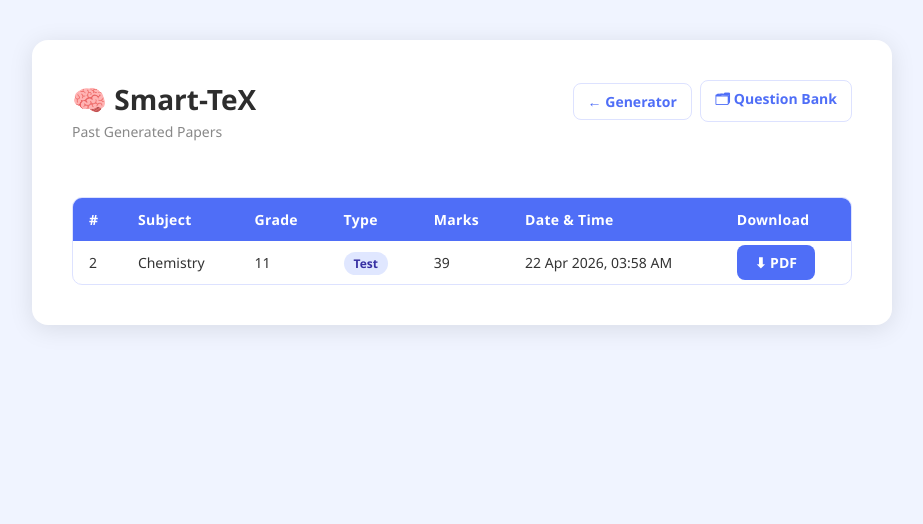
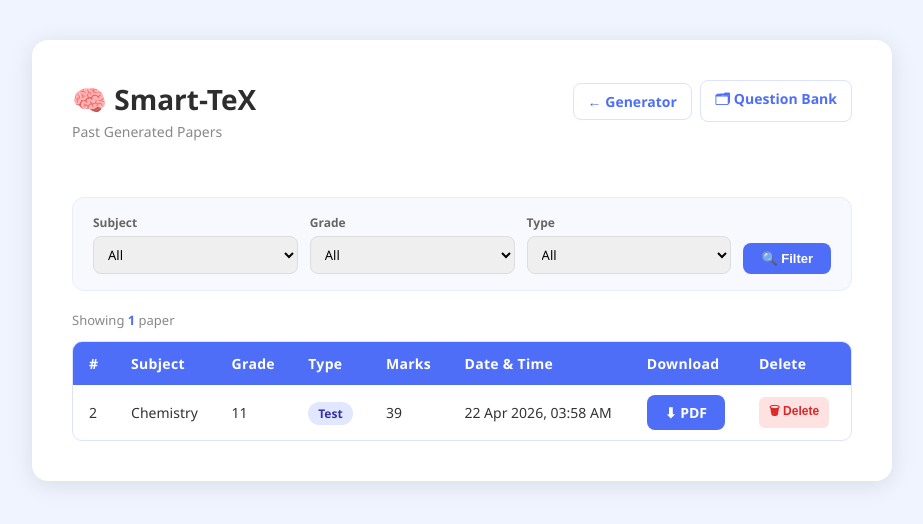
Before and after one commit to Twishha-Soni/Smart-Tex-VibeCodingProject, a Flask app: page /papers in a window 1280 px wide. Shown: the top 524 px of the page, without its empty margins (178-1101 px from the left). Run offline with Flask 3, Linux system fonts and the light colour scheme.

Commit message:
Sprint-7: Enhancement to UI and database query, also handled exception well to prevent crashing, also included filter option in past_papers page.

```diff
--- a/app.py
+++ b/app.py
@@ -26,6 +26,9 @@ client = genai.Client(api_key=os.getenv("GEMINI_API_KEY"))
 # Allowed image extensions for Sprint 4 Task 8
 ALLOWED_IMAGE_EXTENSIONS = {".png", ".jpg", ".jpeg", ".gif", ".bmp", ".webp"}
 
+# ── Sprint 7 Task 8: Allowed PDF MIME types ──
+ALLOWED_PDF_MIME_TYPES = {"application/pdf", "application/x-pdf"}
+
 
 # ── Sprint 5 Task 2: Paper model — maps to the papers table in SQLite ──
 class Paper(db.Model):
@@ -40,8 +43,17 @@ class Paper(db.Model):
     latex_code     = db.Column(db.Text, nullable=False)
     sections       = db.Column(db.Text, nullable=True)   # stored as JSON string
 
+    # ── Sprint 7 Task 3: Indexes on frequently filtered columns ──
+    __table_args__ = (
+        db.Index("ix_papers_subject",   "subject"),
+        db.Index("ix_papers_grade",     "grade"),
+        db.Index("ix_papers_test_type", "test_type"),
+    )
+
     # ── Sprint 6 Task 1: Relationship — one paper has many questions ──
-    questions = db.relationship("Question", backref="paper", lazy=True)
+    # cascade="all, delete-orphan" ensures linked questions are deleted when paper is deleted
+    questions = db.relationship("Question", backref="paper", lazy=True,
+                                cascade="all, delete-orphan")
 
     def __repr__(self):
         return f"<Paper id={self.id} subject='{self.subject}' grade='{self.grade}'>"
@@ -60,6 +72,13 @@ class Question(db.Model):
     content       = db.Column(db.Text, nullable=False)
     paper_id      = db.Column(db.Integer, db.ForeignKey("papers.id"), nullable=True)
 
+    # ── Sprint 7 Task 3: Indexes on frequently filtered columns ──
+    __table_args__ = (
+        db.Index("ix_questions_subject",    "subject"),
+        db.Index("ix_questions_grade",      "grade"),
+        db.Index("ix_questions_difficulty", "difficulty"),
+    )
+
     def __repr__(self):
         return f"<Question id={self.id} subject='{self.subject}' type='{self.question_type}'>"
 
@@ -76,30 +95,73 @@ def index():
 
 @app.route("/generate", methods=["POST"])
 def generate():
-    subject   = request.form.get("subject")
-    grade     = request.form.get("grade")
-    test_type = request.form.get("test_type")
-    marks     = request.form.get("marks")
-    school    = request.form.get("school")
+    subject   = request.form.get("subject", "").strip()
+    grade     = request.form.get("grade", "").strip()
+    test_type = request.form.get("test_type", "").strip()
+    marks     = request.form.get("marks", "").strip()
+    school    = request.form.get("school", "").strip()
 
     section_names        = request.form.getlist("section_name[]")
     section_difficulties = request.form.getlist("section_difficulty[]")
-    sections_with_difficulty = list(zip(section_names, section_difficulties))
+
+    # ── Sprint 7 Task 6: Flask-side form validation ──
+    validation_error = None
+
+    if not subject:
+        validation_error = "Subject is required."
+    elif not school:
+        validation_error = "School Name is required."
+    elif not marks:
+        validation_error = "Total Marks is required."
+    else:
+        try:
+            marks_int = int(marks)
+            if marks_int <= 0:
+                validation_error = "Total Marks must be a positive number."
+        except ValueError:
+            validation_error = "Total Marks must be a valid number."
+
+    # Filter out any section rows where the name is blank
+    valid_sections = [
+        (name.strip(), diff)
+        for name, diff in zip(section_names, section_difficulties)
+        if name.strip()
+    ]
+
+    if not validation_error and not valid_sections:
+        validation_error = "At least one section must be added."
+
+    if validation_error:
+        print(f"[generate] Validation failed: {validation_error}")
+        return render_template("index.html", validation_error=validation_error)
+
+    sections_with_difficulty = valid_sections
 
     custom_instructions = request.form.get("custom_instructions", "")
 
+    # ── Sprint 7 Task 8: PDF upload validation — extension + MIME type ──
     chapter_context = ""
     chapter_name    = ""
     pdf_warning     = ""
     uploaded_file   = request.files.get("chapter_pdf")
 
     if uploaded_file and uploaded_file.filename != "":
-        chapter_context, pdf_warning = extract_pdf_text(uploaded_file)
-        chapter_name = os.path.splitext(uploaded_file.filename)[0]
-        if chapter_context:
-            print(f"[app] PDF uploaded: '{uploaded_file.filename}' — extracted {len(chapter_context)} chars")
+        ext      = os.path.splitext(uploaded_file.filename)[1].lower()
+        mimetype = uploaded_file.mimetype or ""
+
+        if ext != ".pdf" or mimetype not in ALLOWED_PDF_MIME_TYPES:
+            pdf_warning = (
+                f"Invalid file '{uploaded_file.filename}' — only PDF files are accepted. "
+                f"The file was ignored and questions will be generated based on subject and grade."
+            )
+            print(f"[app] PDF rejected — ext='{ext}' mimetype='{mimetype}'")
         else:
-            print(f"[app] PDF uploaded but 0 chars extracted. Warning: {pdf_warning}")
+            chapter_context, pdf_warning = extract_pdf_text(uploaded_file)
+            chapter_name = os.path.splitext(uploaded_file.filename)[0]
+            if chapter_context:
+                print(f"[app] PDF uploaded: '{uploaded_file.filename}' — extracted {len(chapter_context)} chars")
+            else:
+                print(f"[app] PDF uploaded but 0 chars extracted. Warning: {pdf_warning}")
     else:
         print("[app] No PDF uploaded — using subject-based generation")
 
@@ -134,17 +196,33 @@ def generate():
         image_path
     )
 
-    response = client.models.generate_content(
-        model="gemini-3.1-flash-lite-preview",
-        contents=prompt
-    )
+    # ── Sprint 7 Task 7: Wrap Gemini API call in try/except ──
+    try:
+        response = client.models.generate_content(
+            model="gemini-3.1-flash-lite-preview",
+            contents=prompt
+        )
+        gemini_output = response.text
+        print(f"[generate] Gemini response received — {len(gemini_output)} chars")
+    except Exception as e:
+        print(f"[generate] Gemini API call failed: {e}")
+        return render_template(
+            "index.html",
+            api_error="Paper generation failed. Please check your connection and try again."
+        )
 
-    parsed = parse_gemini_response(response.text)
+    parsed = parse_gemini_response(gemini_output)
 
     session["latex_code"] = parsed["latex_code"]
     session["sections"]   = parsed["sections"]
 
+    # ── Sprint 7 Task 9: Paper save and question save are separate try/except blocks ──
+    # This ensures a question save failure never rolls back the already-committed paper.
+    paper_id_for_questions = None
+
     if parsed["latex_code"]:
+
+        # ── Commit 1: Save the paper record ──
         try:
             paper = Paper(
                 subject        = subject,
@@ -157,34 +235,40 @@ def generate():
             )
             db.session.add(paper)
             db.session.commit()
+            paper_id_for_questions = paper.id
             print(f"[app] Paper saved to DB — id={paper.id} subject='{subject}' grade='{grade}'")
-
-            extracted = parse_questions(
-                parsed, subject, grade, sections_with_difficulty, chapter_name
-            )
-
-            if extracted:
-                question_rows = [
-                    Question(
-                        subject       = q["subject"],
-                        grade         = q["grade"],
-                        chapter_name  = q["chapter_name"],
-                        difficulty    = q["difficulty"],
-                        question_type = q["question_type"],
-                        content       = q["content"],
-                        paper_id      = paper.id
-                    )
-                    for q in extracted
-                ]
-                db.session.bulk_save_objects(question_rows)
-                db.session.commit()
-                print(f"[app] {len(question_rows)} question(s) saved to DB for paper id={paper.id}")
-            else:
-                print(f"[app] No questions extracted for paper id={paper.id}")
-
         except Exception as e:
             db.session.rollback()
-            print(f"[app] DB save failed: {e}")
+            print(f"[app] Paper DB save failed: {e}")
+
+        # ── Commit 2: Save extracted questions (only if paper was saved successfully) ──
+        if paper_id_for_questions:
+            try:
+                extracted = parse_questions(
+                    parsed, subject, grade, sections_with_difficulty, chapter_name
+                )
+
+                if extracted:
+                    question_rows = [
+                        Question(
+                            subject       = q["subject"],
+                            grade         = q["grade"],
+                            chapter_name  = q["chapter_name"],
+                            difficulty    = q["difficulty"],
+                            question_type = q["question_type"],
+                            content       = q["content"],
+                            paper_id      = paper_id_for_questions
+                        )
+                        for q in extracted
+                    ]
+                    db.session.bulk_save_objects(question_rows)
+                    db.session.commit()
+                    print(f"[app] {len(question_rows)} question(s) saved to DB for paper id={paper_id_for_questions}")
+                else:
+                    print(f"[app] No questions extracted for paper id={paper_id_for_questions}")
+            except Exception as e:
+                db.session.rollback()
+                print(f"[app] Questions DB save failed (paper id={paper_id_for_questions}): {e}")
     else:
         print("[app] Gemini returned empty LaTeX — paper not saved to DB")
 
@@ -222,12 +306,58 @@ def download():
     )
 
 
-# ── Sprint 5 Task 5: Past Papers route ──
+# ── Sprint 5 Task 5 + Sprint 7 Task 2: Past Papers route with filters ──
 @app.route("/papers")
 def papers():
-    all_papers = Paper.query.order_by(Paper.date_generated.desc()).all()
-    print(f"[papers] Fetched {len(all_papers)} papers from DB")
-    return render_template("past_papers.html", papers=all_papers)
+    f_subject   = request.args.get("subject",   "").strip()
+    f_grade     = request.args.get("grade",     "").strip()
+    f_test_type = request.args.get("test_type", "").strip()
+
+    query = Paper.query.order_by(Paper.date_generated.desc())
+
+    if f_subject:
+        query = query.filter(Paper.subject.ilike(f"%{f_subject}%"))
+    if f_grade:
+        query = query.filter(Paper.grade.ilike(f"%{f_grade}%"))
+    if f_test_type:
+        query = query.filter(Paper.test_type == f_test_type)
+
+    all_papers = query.all()
+    print(f"[papers] Fetched {len(all_papers)} papers (filters: subject='{f_subject}' "
+          f"grade='{f_grade}' type='{f_test_type}')")
+
+    all_subjects = sorted({p.subject for p in Paper.query.all() if p.subject})
+    all_grades   = sorted({p.grade   for p in Paper.query.all() if p.grade})
+
+    filters = {
+        "subject":   f_subject,
+        "grade":     f_grade,
+        "test_type": f_test_type,
+    }
+
+    return render_template(
+        "past_papers.html",
+        papers       = all_papers,
+        filters      = filters,
+        all_subjects = all_subjects,
+        all_grades   = all_grades,
+    )
+
+
+# ── Sprint 7 Task 4: Delete Paper — POST only, cascade deletes linked questions ──
+@app.route("/papers/delete/<int:paper_id>", methods=["POST"])
+def delete_paper(paper_id):
+    paper = Paper.query.get_or_404(paper_id)
+
+    try:
+        db.session.delete(paper)
+        db.session.commit()
+        print(f"[delete_paper] Deleted paper id={paper_id} and its linked questions")
+    except Exception as e:
+        db.session.rollback()
+        print(f"[delete_paper] DB delete failed: {e}")
+
+    return redirect(url_for("papers"))
 
 
 # ── Sprint 5 Task 7: Re-download route ──
--- a/templates/past_papers.html
+++ b/templates/past_papers.html
@@ -13,12 +13,65 @@
                 <h1>🧠 Smart-TeX</h1>
                 <p class="subtitle">Past Generated Papers</p>
             </div>
-            <!-- Sprint 6 Task 9: Navigation links grouped -->
+            <!-- Navigation links -->
             <div class="nav-links-group">
                 <a href="/" class="nav-link">← Generator</a>
                 <a href="/questions" class="nav-link">🗂 Question Bank</a>
             </div>
         </div>
+
+        <!-- Sprint 7 Task 1: Filter Bar -->
+        <form method="GET" action="/papers" class="filter-form">
+            <div class="filter-row">
+
+                <div class="filter-group">
+                    <label>Subject</label>
+                    <select name="subject">
+                        <option value="">All</option>
+                        {% for s in all_subjects %}
+                        <option value="{{ s }}" {% if filters.subject == s %}selected{% endif %}>{{ s }}</option>
+                        {% endfor %}
+                    </select>
+                </div>
+
+                <div class="filter-group">
+                    <label>Grade</label>
+                    <select name="grade">
+                        <option value="">All</option>
+                        {% for g in all_grades %}
+                        <option value="{{ g }}" {% if filters.grade == g %}selected{% endif %}>{{ g }}</option>
+                        {% endfor %}
+                    </select>
+                </div>
+
+                <div class="filter-group">
+                    <label>Type</label>
+                    <select name="test_type">
+                        <option value="">All</option>
+                        <option value="Test"      {% if filters.test_type == 'Test'      %}selected{% endif %}>Test</option>
+                        <option value="Worksheet" {% if filters.test_type == 'Worksheet' %}selected{% endif %}>Worksheet</option>
+                    </select>
+                </div>
+
+                <div class="filter-group filter-group--btn">
+                    <label>&nbsp;</label>
+                    <button type="submit" class="filter-btn">🔍 Filter</button>
+                </div>
+
+                {% if filters.subject or filters.grade or filters.test_type %}
+                <div class="filter-group filter-group--btn">
+                    <label>&nbsp;</label>
+                    <a href="/papers" class="clear-filter-btn">✕ Clear</a>
+                </div>
+                {% endif %}
+
+            </div>
+        </form>
+
+        <!-- Result count -->
+        <p class="result-count">
+            Showing <strong>{{ papers | length }}</strong> paper{% if papers | length != 1 %}s{% endif %}
+        </p>
 
         {% if papers %}
         <div class="table-wrapper">
@@ -32,6 +85,8 @@
                         <th>Marks</th>
                         <th>Date & Time</th>
                         <th>Download</th>
+                        <!-- Sprint 7 Task 5: Delete column -->
+                        <th>Delete</th>
                     </tr>
                 </thead>
                 <tbody>
@@ -50,6 +105,14 @@
                         <td>
                             <a href="/download/{{ paper.id }}" class="download-btn">⬇ PDF</a>
                         </td>
+                        <!-- Sprint 7 Task 5: Delete button with confirmation -->
+                        <td class="actions-cell">
+                            <form method="POST" action="/papers/delete/{{ paper.id }}"
+                                  onsubmit="return confirm('Delete this paper and all its linked questions?');"
+                                  style="display:inline;">
+                                <button type="submit" class="action-btn delete-btn">🗑 Delete</button>
+                            </form>
+                        </td>
                     </tr>
                     {% endfor %}
                 </tbody>
@@ -58,9 +121,13 @@
 
         {% else %}
         <div class="empty-state">
-            <p>📭 No papers generated yet.</p>
+            <p>📭 No papers found.</p>
+            {% if filters.subject or filters.grade or filters.test_type %}
+            <p>Try adjusting your filters, or <a href="/papers">clear all filters</a>.</p>
+            {% else %}
             <p>Go back to the generator and create your first paper!</p>
             <a href="/" class="nav-link" style="margin-top: 16px; display: inline-block;">← Go to Generator</a>
+            {% endif %}
         </div>
         {% endif %}
 
```
Also changed, not shown: templates/index.html (+15 -1 lines), instance/smarttex.db.
